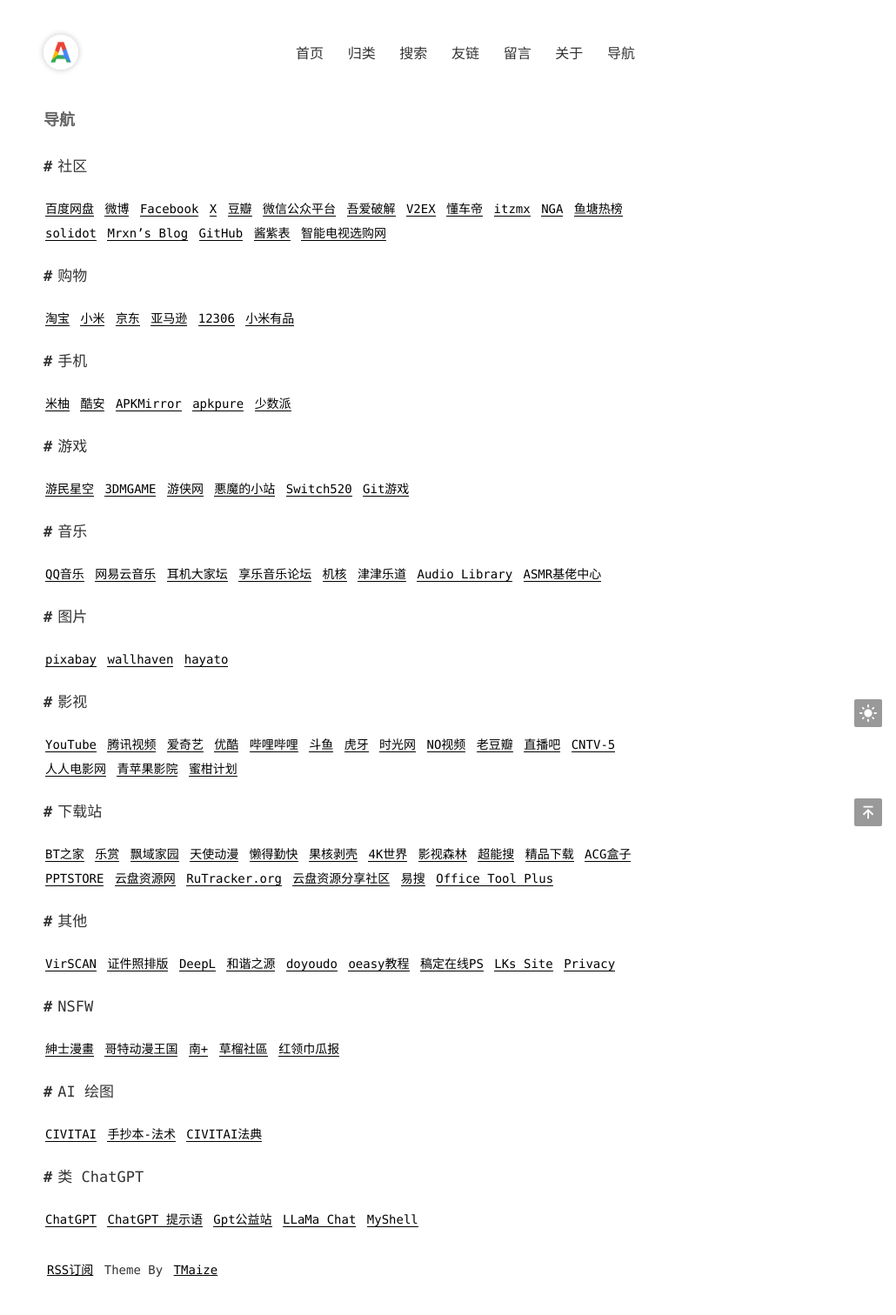
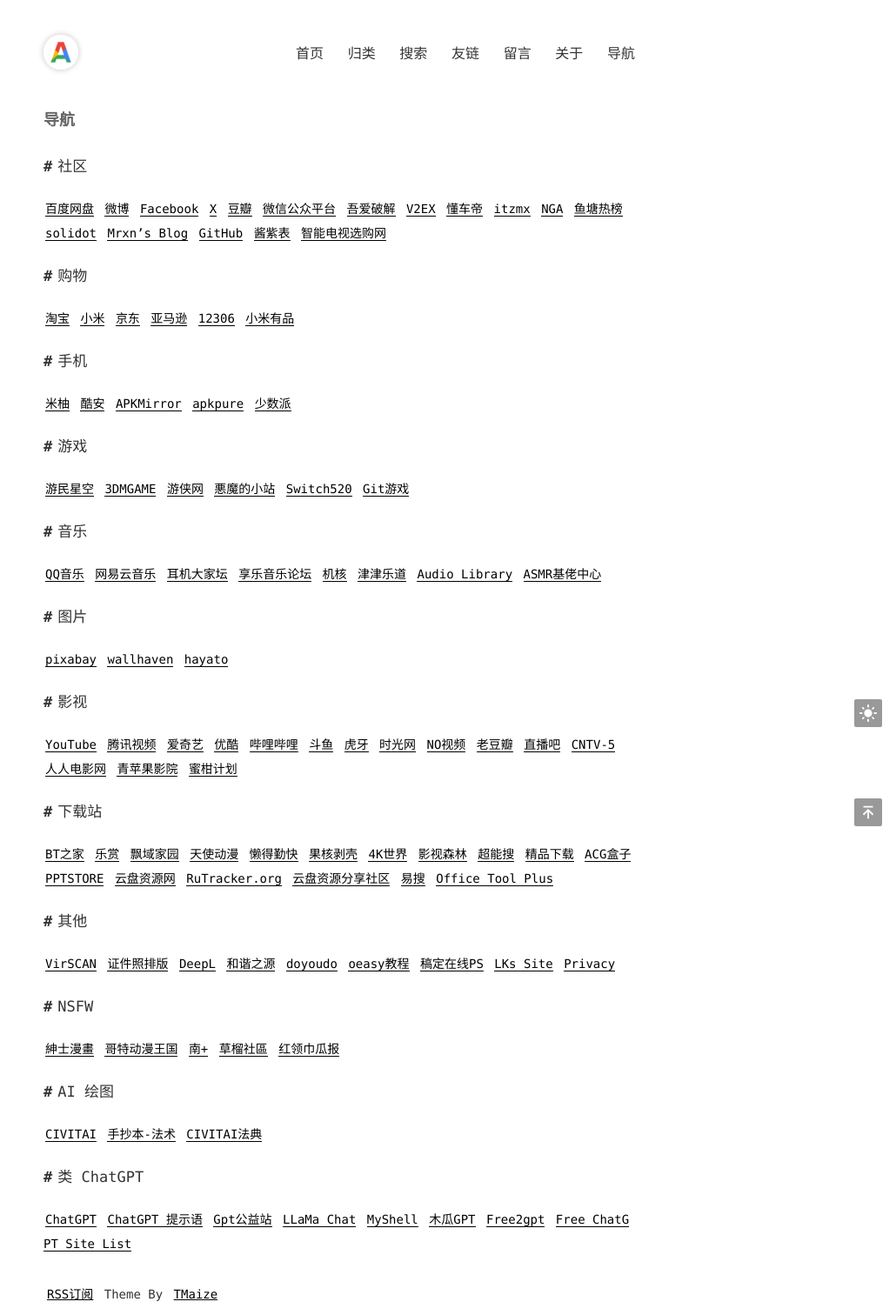
Before and after one commit to admans/admans.github.io, a Jekyll site: the page built from pages/navi.md, in a window 1280 px wide. Shown: the whole page at 87% size, without its empty margins (250-1280 px from the left). Built offline with Jekyll 4.4.1, drawn with Linux system fonts in a browser that asks for light colours; before the commit the page ends 1484 px from its top, so only the background shows below that.

Commit message:
Update navi.md

```diff
--- a/pages/navi.md
+++ b/pages/navi.md
@@ -33,7 +33,7 @@ title: 导航
 
 ## 下载站
 
-[BT之家](http://btbtt11.com/ "BT之家") [乐赏](http://gbtgame.me/ "乐赏") [飘域家园](http://bbs.homefei.me/ "飘域家园") [天使动漫](https://www.tsdm39.net/ "天使动漫") [懒得勤快](https://masuit.com/ "懒得勤快") [果核剥壳](https://www.ghxi.com/ "果核剥壳") [4K世界](https://www.4ksj.com/ "4K世界") [影视森林](http://549.tv/ "影视森林") [超能搜](https://www.chaonengsou.com/ "超能搜") [精品下载](http://www.j9p.com/ "精品下载") [ACG盒子](https://www.acgbox.link/ "ACG盒子") [PPTSTORE](https://www.pptstore.net/ "PPTSTORE") [云盘资源网](https://www.yunpanziyuan.xyz/forum-7.htm "云盘资源网") [RuTracker.org](https://rutracker.net/forum/index.php "RuTracker.org") [云盘资源分享社区](https://dzfby.cn/ "云盘资源分享社区") [易搜](http://yiso.eu.org/ "易搜") [Office Tool Plus](https://otp.landian.vip/zh-cn/ "Office Tool Plus")
+[BT之家](http://btbtt11.com/ "BT之家") [乐赏](http://gbtgame.me/ "乐赏") [飘域家园](http://bbs.homefei.me/ "飘域家园") [天使动漫](https://www.tsdm39.net/ "天使动漫") [懒得勤快](https://masuit.com/ "懒得勤快") [果核剥壳](https://www.ghxi.com/ "果核剥壳") [4K世界](https://www.4ksj.com/ "4K世界") [影视森林](http://549.tv/ "影视森林") [超能搜](https://www.chaonengsou.com/ "超能搜") [精品下载](http://www.j9p.com/ "精品下载") [ACG盒子](https://www.acgbox.link/ "ACG盒子") [PPTSTORE](https://www.pptstore.net/ "PPTSTORE") [云盘资源网](https://www.yunpanziyuan.top/ "云盘资源网") [RuTracker.org](https://rutracker.net/forum/index.php "RuTracker.org") [云盘资源分享社区](https://dzfby.cn/ "云盘资源分享社区") [易搜](http://yiso.eu.org/ "易搜") [Office Tool Plus](https://otp.landian.vip/zh-cn/ "Office Tool Plus")
 
 ## 其他
 
@@ -49,4 +49,4 @@ title: 导航
 
 ## 类 ChatGPT
 
-[ChatGPT](https://chat.openai.com/ "ChatGPT") [ChatGPT 提示语](https://prompts.fresns.cn/ "ChatGPT 提示语") [Gpt公益站](https://nav.chatkey.top/ "Gpt公益站") [LLaMa Chat](https://llama.perplexity.ai/ "LLaMa Chat") [MyShell](https://app.myshell.ai/zh/chat "MyShell")
+[ChatGPT](https://chat.openai.com/ "ChatGPT") [ChatGPT 提示语](https://prompts.fresns.cn/ "ChatGPT 提示语") [Gpt公益站](https://nav.chatkey.top/ "Gpt公益站") [LLaMa Chat](https://llama.perplexity.ai/ "LLaMa Chat") [MyShell](https://app.myshell.ai/zh/chat "MyShell") [木瓜GPT](https://www.papayagpt.com/ "木瓜GPT") [Free2gpt](https://chato.free2gpt.xyz/ "Free2gpt") [Free ChatGPT Site List](https://github.com/xx025/carrot "Free ChatGPT Site List")
```
